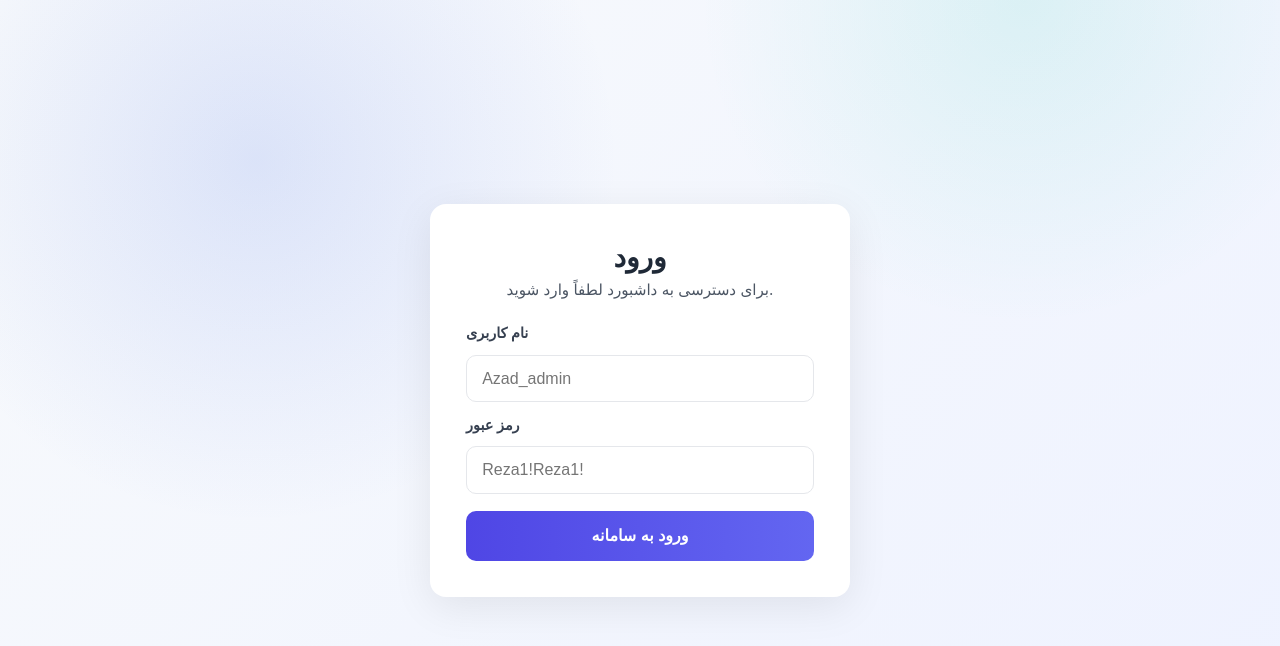
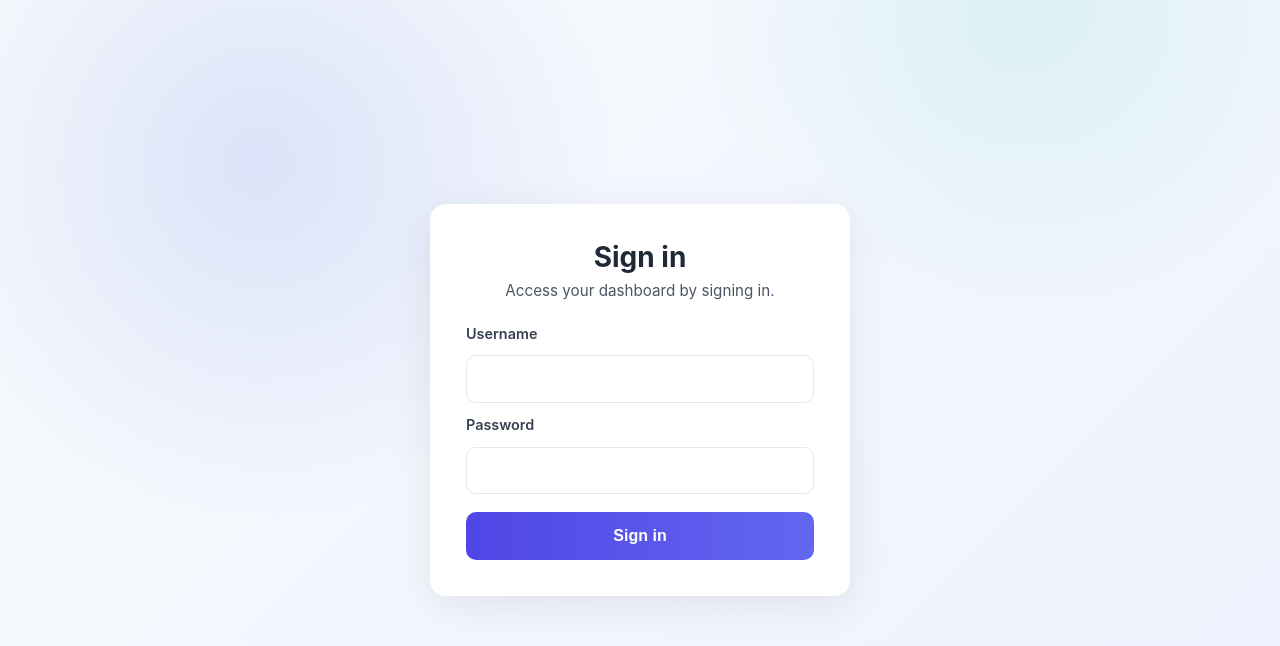
Before and after one commit to bahramali/NFTMonitoring, a React (Vite) app: page /login in a window 1280 px wide. Shown: the top 646 px of the page. Built offline with nearby package versions, Linux system fonts and the light colour scheme; no server answers.

Commit message:
Update login page language and placeholders

```diff
--- a/src/pages/Login.jsx
+++ b/src/pages/Login.jsx
@@ -24,17 +24,17 @@ export default function Login() {
         if (result.success) {
             navigate('/overview', { replace: true });
         } else {
-            setError('نام کاربری یا رمز عبور اشتباه است.');
+            setError('Invalid username or password.');
         }
     };
 
     return (
         <div className={styles.page}>
             <div className={styles.card}>
-                <h1 className={styles.title}>ورود</h1>
-                <p className={styles.subtitle}>برای دسترسی به داشبورد لطفاً وارد شوید.</p>
+                <h1 className={styles.title}>Sign in</h1>
+                <p className={styles.subtitle}>Access your dashboard by signing in.</p>
                 <form className={styles.form} onSubmit={handleSubmit}>
-                    <label className={styles.label} htmlFor="username">نام کاربری</label>
+                    <label className={styles.label} htmlFor="username">Username</label>
                     <input
                         id="username"
                         className={styles.input}
@@ -42,10 +42,9 @@ export default function Login() {
                         autoComplete="username"
                         value={username}
                         onChange={(event) => setUsername(event.target.value)}
-                        placeholder="Azad_admin"
                         required
                     />
-                    <label className={styles.label} htmlFor="password">رمز عبور</label>
+                    <label className={styles.label} htmlFor="password">Password</label>
                     <input
                         id="password"
                         className={styles.input}
@@ -53,11 +52,10 @@ export default function Login() {
                         autoComplete="current-password"
                         value={password}
                         onChange={(event) => setPassword(event.target.value)}
-                        placeholder="Reza1!Reza1!"
                         required
                     />
                     {error && <div className={styles.error}>{error}</div>}
-                    <button className={styles.button} type="submit">ورود به سامانه</button>
+                    <button className={styles.button} type="submit">Sign in</button>
                 </form>
             </div>
         </div>
```
